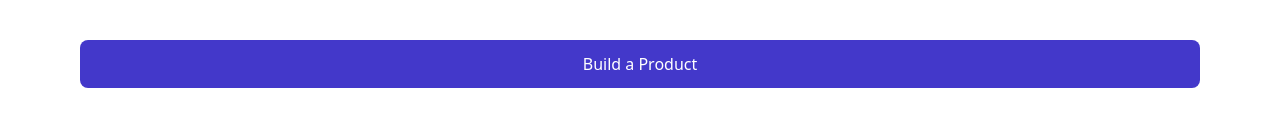
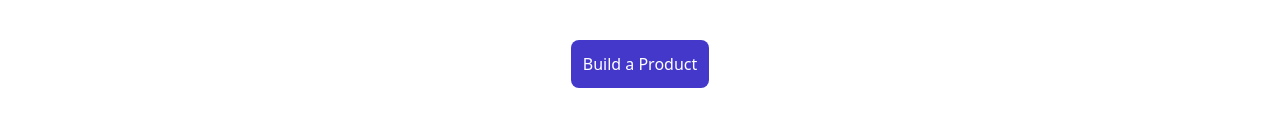
Before and after one commit to efraimnabil/Products-Builder, a React (Vite) app: page / in a window 1280 px wide. Shown: the top 136 px of the page. Built offline with nearby package versions, Linux system fonts and the light colour scheme.

Commit message:
Refactor Button component to allow for dynamic width

```diff
--- a/src/App.tsx
+++ b/src/App.tsx
@@ -250,8 +250,9 @@ function App() {
   return (
     <main className="container">
       <Button
-        className="w-fit block bg-indigo-700 hover:bg-indigo-800 mx-auto my-10 px-10 font-medium"
+        className="block bg-indigo-700 hover:bg-indigo-800 mx-auto my-10 px-10 font-medium"
         onClick={openModal}
+        width="w-fit"
       >
         Build a Product
       </Button>
--- a/src/components/ui/Button.tsx
+++ b/src/components/ui/Button.tsx
@@ -1,16 +1,17 @@
 import { ButtonHTMLAttributes, ReactNode } from "react"
 
 interface IProps extends ButtonHTMLAttributes<HTMLButtonElement> {
-    children: ReactNode
-    className?: string
+  children: ReactNode;
+  className?: string;
+  width?: "w-full" | "w-fit";
 }
 
-const Button = ({className, children, ...rest}: IProps) => {
+const Button = ({ children, className, width = "w-full", ...rest }: IProps) => {
   return (
-    <button className={`w-full rounded-lg text-white px-3 py-3 duration-200 font-medium ${className}`} {...rest} >
-        {children}
+    <button className={`${className} ${width} rounded-lg text-white px-3 py-3 duration-200 font-medium`} {...rest}>
+      {children}
     </button>
-  )
-}
+  );
+};
 
 export default Button
```
